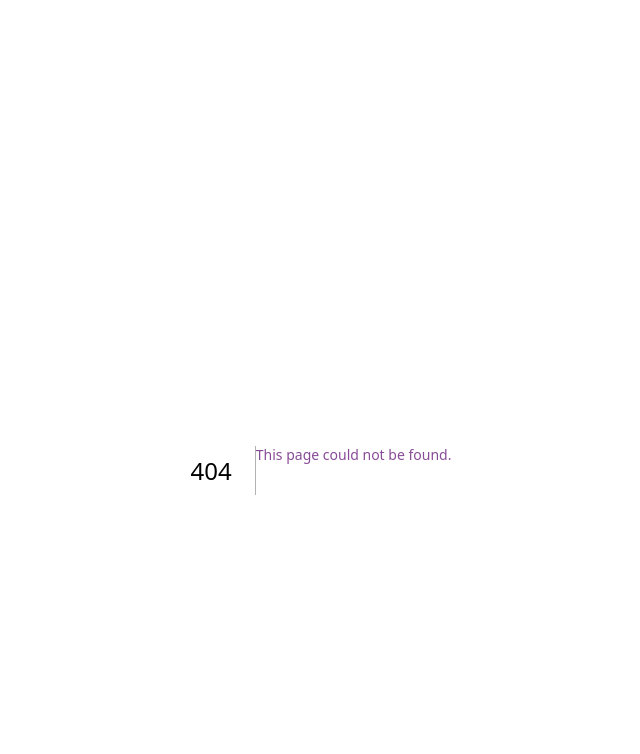
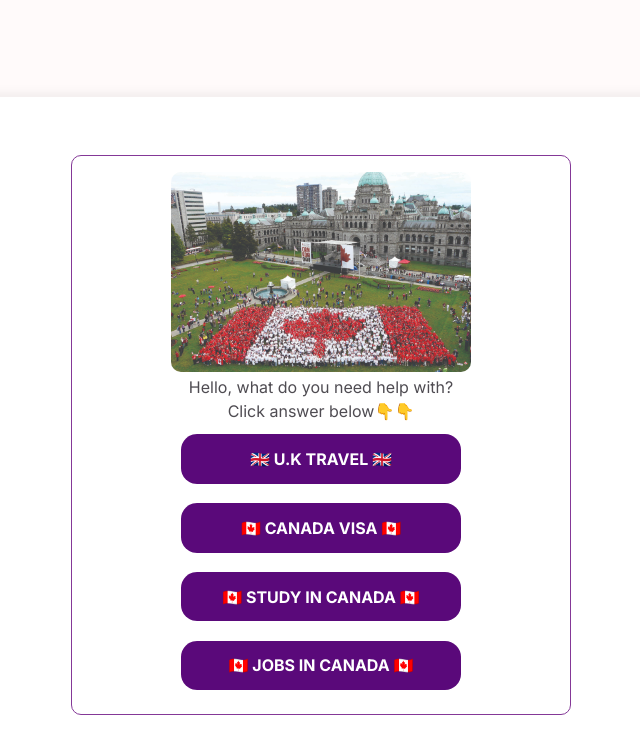
Before and after one commit to frupreneur/travel-guide, a Next.js app: page /mainhacks in a window 1280 px wide. Before the commit this address had no page. Shown: the top 754 px of the page, without its empty margins (319-959 px from the left). Built offline with nearby package versions, Linux system fonts and the light colour scheme.

Commit message:
updated mainhacks and llt

```diff
--- /dev/null
+++ b/app/llt/page.js
@@ -0,0 +1,43 @@
+import Image from "next/image";
+import Link from "next/link";
+
+export const metadata = {
+  title: "Canada Travel Guide",
+  description: "Canada Travel Guide",
+};
+
+export default function Home() {
+  return (
+    <>
+      <div className="site-wrap">
+        <div className="quizContainer">
+          <Image
+            src="/21336192_web1_190629-RDA-canada-day2-1920x1280.jpg"
+            width="300"
+            height="300"
+            alt="canada travel"
+            style={{ borderRadius: "10px" }}
+            priority
+          />
+
+          <h3>
+            Hello, what do you need help with? <br />
+            Click answer below👇👇
+          </h3>
+          <Link href="http://travel.lovelanguagestest.com/2023/05/easy-ways-to-migrate-and-find-job-in.html">
+            🇨🇦 CANADA GUIDE 🇨🇦
+          </Link>
+          <Link href="http://travel.lovelanguagestest.com/2023/05/canada-visa-application-100-working.html">
+            🇨🇦 CANADA VISA 🇨🇦{" "}
+          </Link>
+          <Link href="http://travel.lovelanguagestest.com/2023/05/study-abroad-checklist-to-prepare-for.html">
+            🇨🇦 STUDY IN CANADA 🇨🇦
+          </Link>
+          <Link href="http://travel.lovelanguagestest.com/2023/05/high-paying-jobs-in-canada-for.html">
+            🇨🇦 JOBS IN CANADA 🇨🇦
+          </Link>
+        </div>
+      </div>
+    </>
+  );
+}
--- /dev/null
+++ b/app/mainhacks/page.js
@@ -0,0 +1,43 @@
+import Image from "next/image";
+import Link from "next/link";
+
+export const metadata = {
+  title: "Canada Travel Guide",
+  description: "Canada Travel Guide",
+};
+
+export default function Home() {
+  return (
+    <>
+      <div className="site-wrap">
+        <div className="quizContainer">
+          <Image
+            src="/21336192_web1_190629-RDA-canada-day2-1920x1280.jpg"
+            width="300"
+            height="300"
+            alt="canada travel"
+            style={{ borderRadius: "10px" }}
+            priority
+          />
+
+          <h3>
+            Hello, what do you need help with? <br />
+            Click answer below👇👇
+          </h3>
+          <Link href="https://travel.mainhacks.com/2023/03/how-to-legally-relocate-to-uk.html">
+            🇬🇧 U.K TRAVEL 🇬🇧
+          </Link>
+          <Link href="https://travel.mainhacks.com/2023/03/the-ultimate-guide-to-landing-job-in.html">
+            🇨🇦 CANADA VISA 🇨🇦{" "}
+          </Link>
+          <Link href="https://travel.mainhacks.com/2023/03/how-to-apply-for-scholarships-in-usa.html">
+            🇨🇦 STUDY IN CANADA 🇨🇦
+          </Link>
+          <Link href="https://travel.mainhacks.com/2023/03/skilled-worker-jobs-in-canada-how-to.html">
+            🇨🇦 JOBS IN CANADA 🇨🇦
+          </Link>
+        </div>
+      </div>
+    </>
+  );
+}
```
